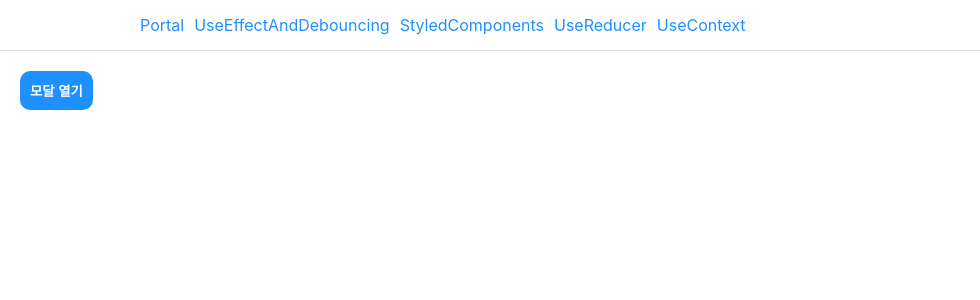
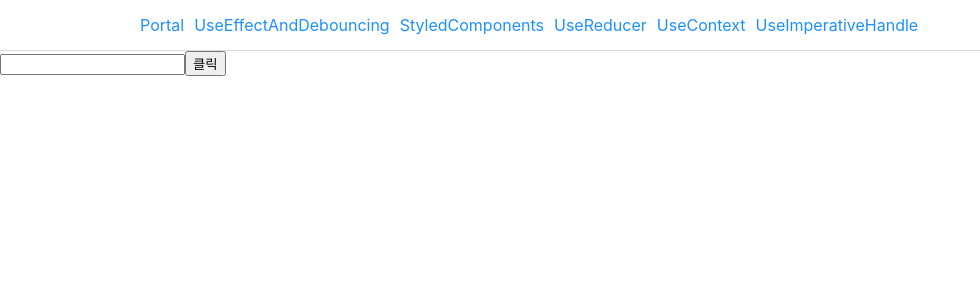
Before and after one commit to socratone/react-advanced, a React (Create React App) app: page /use-imperative-handle in a window 1280 px wide. Shown: the top 300 px of the page, without its empty margins (0-980 px from the left). Built offline with nearby package versions, Linux system fonts and the light colour scheme.

Commit message:
feat: UseImperativeHandle 사용 예제 작성

```diff
--- a/src/App.tsx
+++ b/src/App.tsx
@@ -6,6 +6,7 @@ import UseEffectAndDebouncing from './pages/UseEffectAndDebouncing';
 import StyledComponents from './pages/StyledComponents';
 import UseReducer from './pages/UseReducer';
 import UseContext from './pages/UseContext';
+import UseImperativeHandle from './pages/UseImperativeHandle';
 
 function App() {
   return (
@@ -18,6 +19,9 @@ function App() {
         <MainNavItem to="/styled-components">StyledComponents</MainNavItem>
         <MainNavItem to="/use-reducer">UseReducer</MainNavItem>
         <MainNavItem to="/use-context">UseContext</MainNavItem>
+        <MainNavItem to="/use-imperative-handle">
+          UseImperativeHandle
+        </MainNavItem>
       </MainNav>
       <Routes>
         <Route path="/portal" element={<Portal />} />
@@ -28,6 +32,10 @@ function App() {
         <Route path="/styled-components" element={<StyledComponents />} />
         <Route path="/use-reducer" element={<UseReducer />} />
         <Route path="/use-context" element={<UseContext />} />
+        <Route
+          path="/use-imperative-handle"
+          element={<UseImperativeHandle />}
+        />
         <Route path="*" element={<Portal />} />
       </Routes>
     </div>
--- /dev/null
+++ b/src/pages/UseImperativeHandle/Input.tsx
@@ -0,0 +1,28 @@
+import { useImperativeHandle, useRef, Ref, forwardRef } from 'react';
+
+type InputProps = {
+  value: string;
+  onChange: (event: React.ChangeEvent<HTMLInputElement>) => void;
+};
+
+export type InputRef = {
+  activate: () => void;
+};
+
+const Input = forwardRef((props: InputProps, ref: Ref<InputRef>) => {
+  const inputRef = useRef<HTMLInputElement | null>(null);
+
+  const activate = () => {
+    inputRef?.current?.focus();
+  };
+
+  useImperativeHandle(ref, () => {
+    return {
+      activate,
+    };
+  });
+
+  return <input ref={inputRef} value={props.value} onChange={props.onChange} />;
+});
+
+export default Input;
--- /dev/null
+++ b/src/pages/UseImperativeHandle/index.tsx
@@ -0,0 +1,24 @@
+import React, { useRef, useState } from 'react';
+import Input, { InputRef } from './Input';
+
+const UseImperativeHandle = () => {
+  const inputRef = useRef<InputRef>(null);
+  const [value, setValue] = useState('');
+
+  const handleChange = (event: React.ChangeEvent<HTMLInputElement>) => {
+    setValue(event.target.value);
+  };
+
+  const handleClick = () => {
+    inputRef.current?.activate();
+  };
+
+  return (
+    <div>
+      <Input ref={inputRef} value={value} onChange={handleChange} />
+      <button onClick={handleClick}>클릭</button>
+    </div>
+  );
+};
+
+export default UseImperativeHandle;
```
